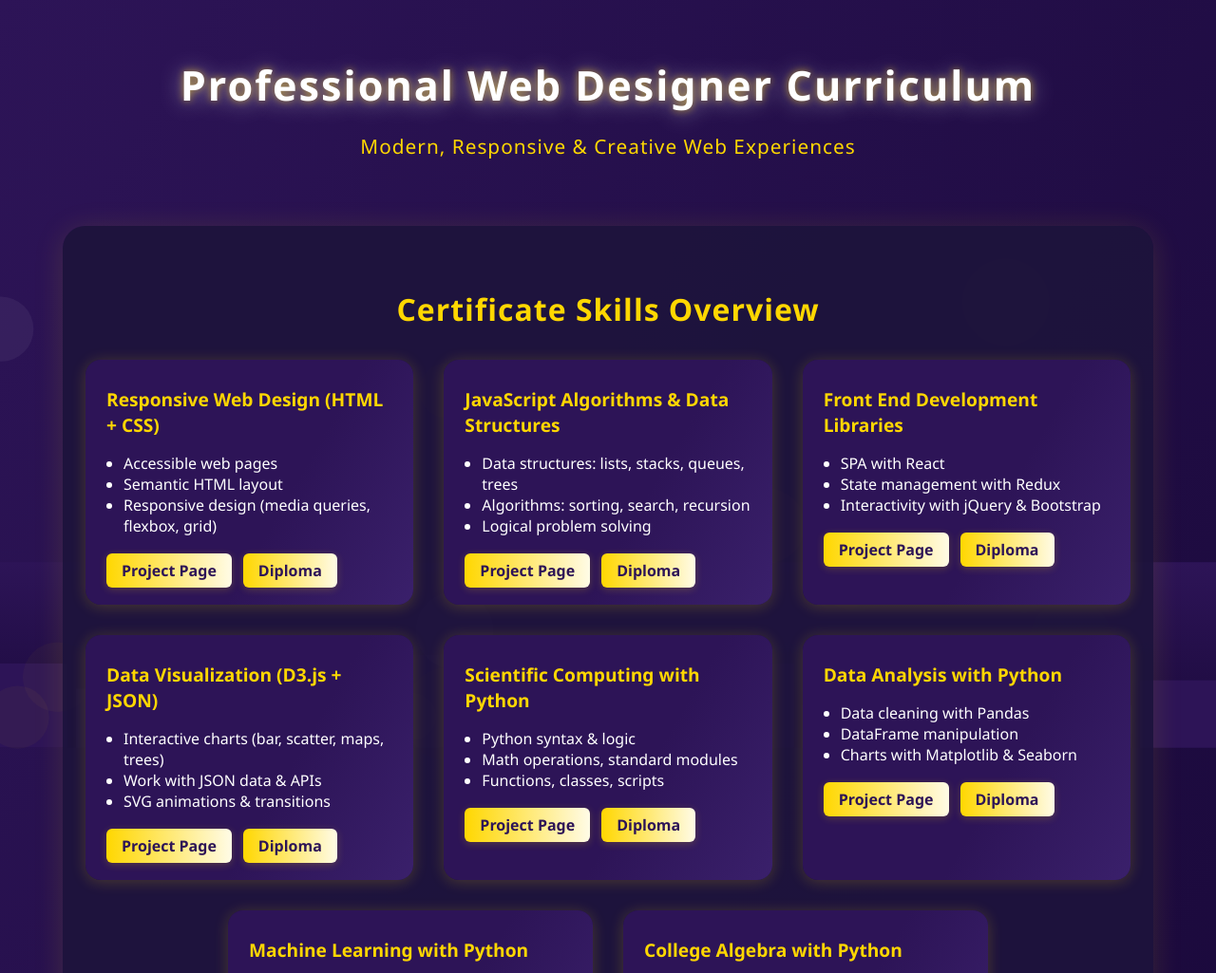
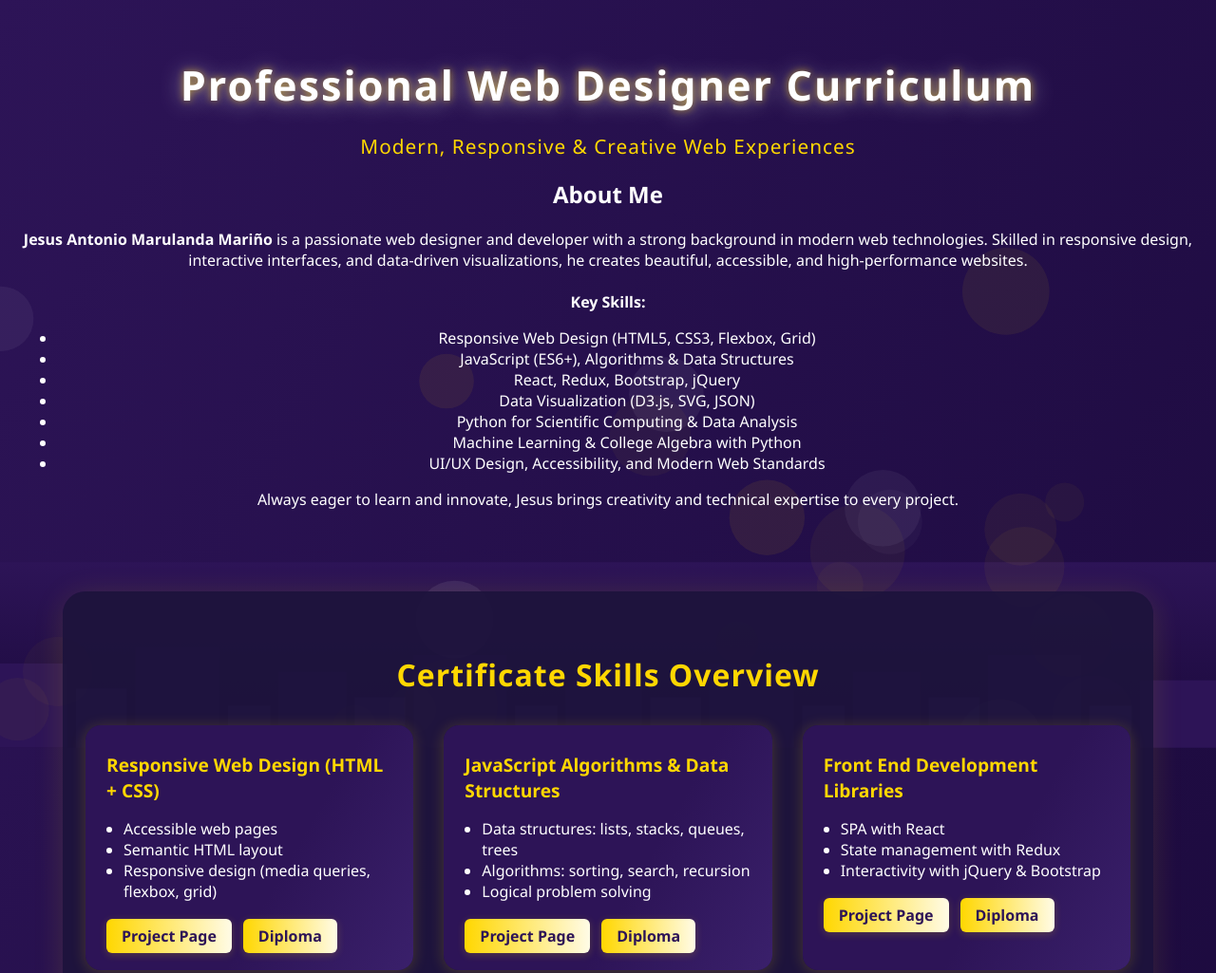
Before and after one commit to onpux/portfolio, a plain HTML site: page index.html in a window 1280 px wide. Shown: the top 1025 px of the page at 95% size. Drawn offline with Linux system fonts and the light colour scheme.

Commit message:
Update index.html

```diff
--- a/index.html
+++ b/index.html
@@ -12,6 +12,23 @@
   <header class="main-header">
     <h1 class="animated-title">Professional Web Designer Curriculum</h1>
     <p class="subtitle">Modern, Responsive & Creative Web Experiences</p>
+    <div class="about-me">
+      <h2>About Me</h2>
+      <p>
+        <strong>Jesus Antonio Marulanda Mariño</strong> is a passionate web designer and developer with a strong background in modern web technologies. Skilled in responsive design, interactive interfaces, and data-driven visualizations, he creates beautiful, accessible, and high-performance websites.<br><br>
+        <strong>Key Skills:</strong>
+        <ul>
+          <li>Responsive Web Design (HTML5, CSS3, Flexbox, Grid)</li>
+          <li>JavaScript (ES6+), Algorithms & Data Structures</li>
+          <li>React, Redux, Bootstrap, jQuery</li>
+          <li>Data Visualization (D3.js, SVG, JSON)</li>
+          <li>Python for Scientific Computing & Data Analysis</li>
+          <li>Machine Learning & College Algebra with Python</li>
+          <li>UI/UX Design, Accessibility, and Modern Web Standards</li>
+        </ul>
+        Always eager to learn and innovate, Jesus brings creativity and technical expertise to every project.
+      </p>
+    </div>
   </header>
   <main>
     <section class="cert-section">
```
